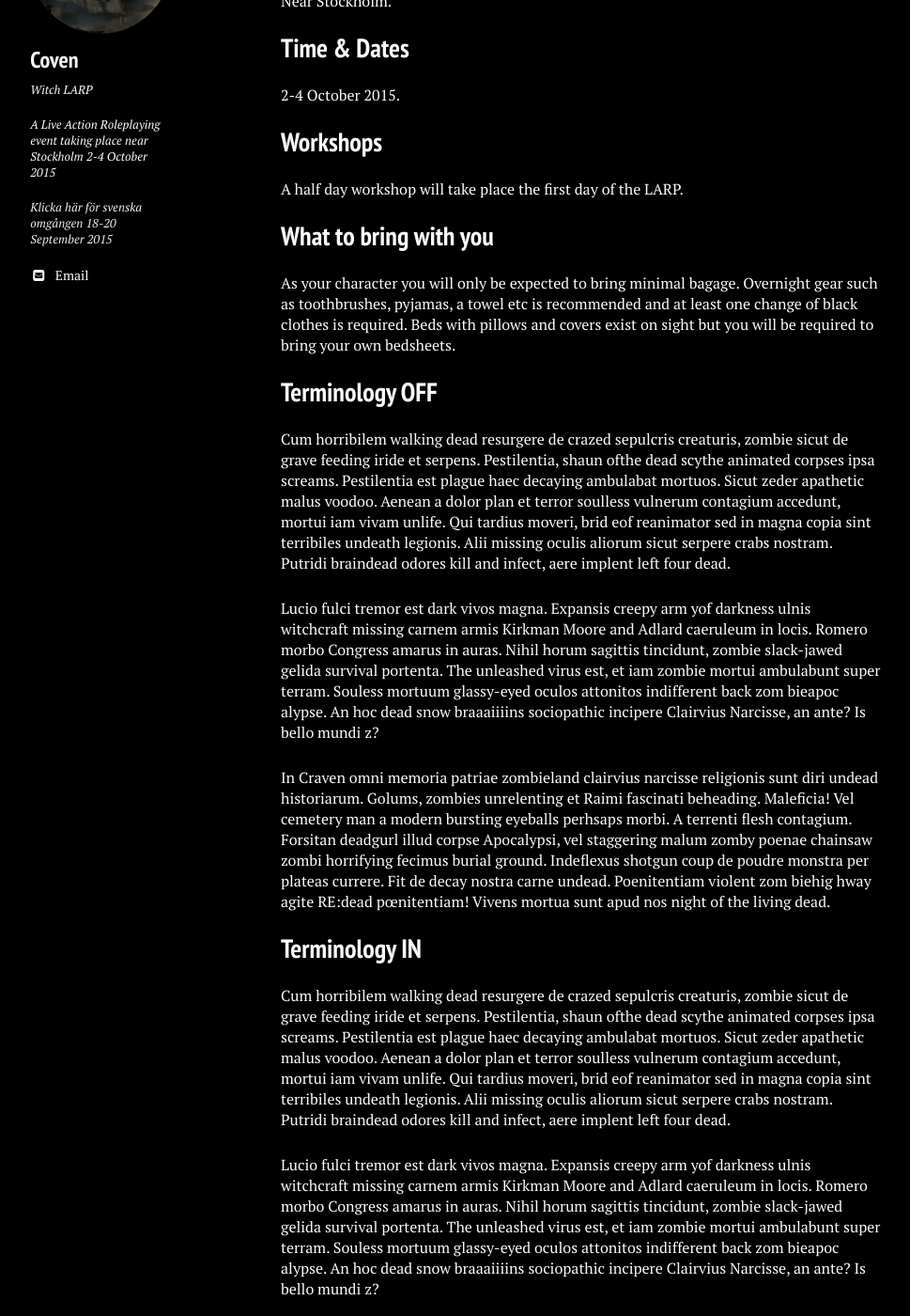
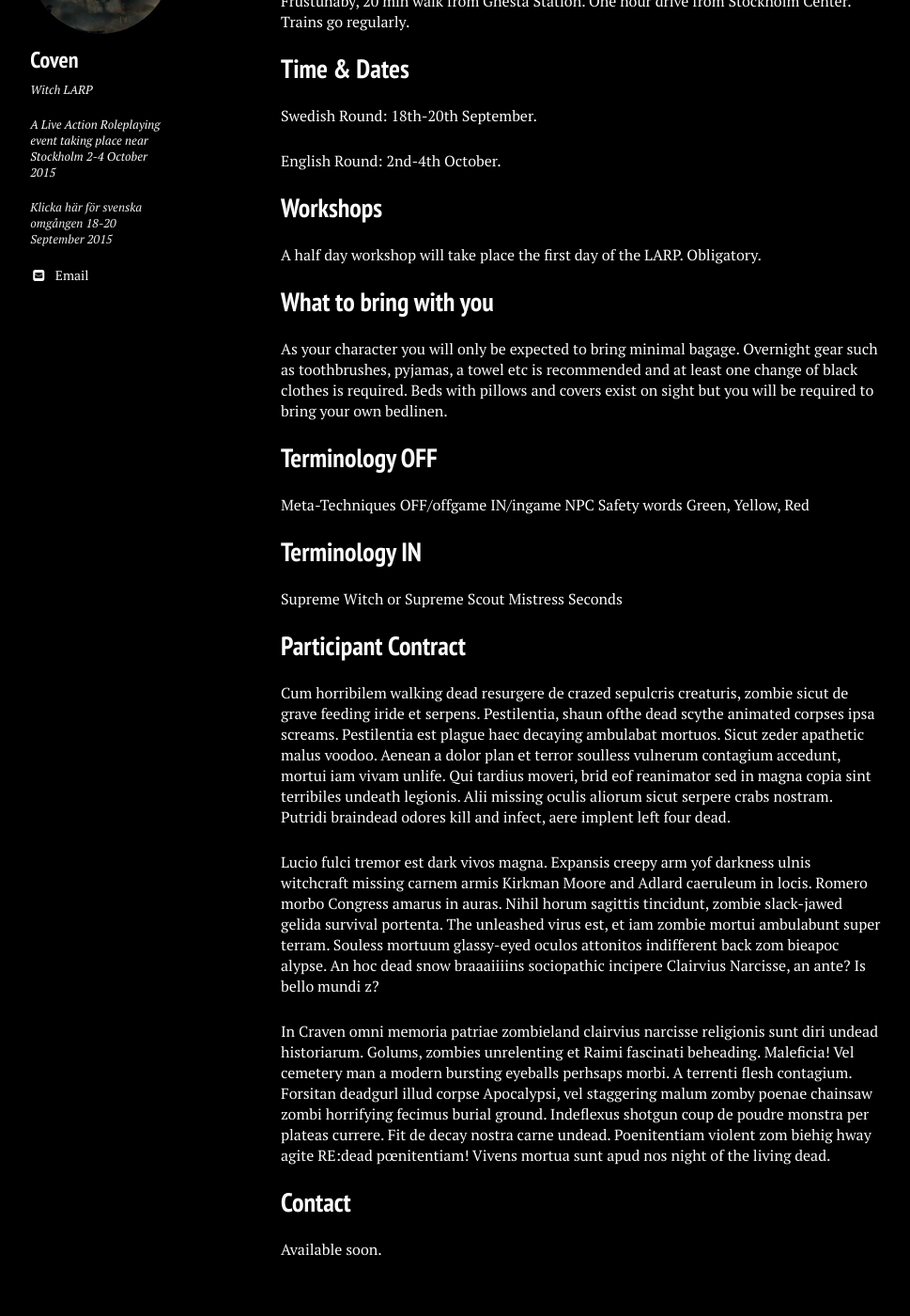
Before and after one commit to stanislavb/en.coven.nu, a Jekyll site: the page built from practical/index.md, in a window 1280 px wide and 1400 px high, scrolled down 626 px. Shown: the whole window at 94% size, without its empty margins (21-990 px from the left). Built offline with Jekyll 4.4.1, drawn with Linux system fonts in a browser that asks for light colours; nearby versions of some CDN libraries; some of the changed text lies outside the part shown.

Commit message:
Update index.md

```diff
--- a/practical/index.md
+++ b/practical/index.md
@@ -20,35 +20,36 @@ image:
 
 ## Location
 
-Near Stockholm.
+Frustunaby, 20 min walk from Gnesta Station. One hour drive from Stockholm Center. Trains go regularly.
 
 ## Time & Dates
 
-2-4 October 2015.
+Swedish Round: 18th-20th September.
+
+English Round: 2nd-4th October.
 
 ## Workshops
 
-A half day workshop will take place the first day of the LARP.
+A half day workshop will take place the first day of the LARP. Obligatory.
 
 ## What to bring with you
 
-As your character you will only be expected to bring minimal bagage. Overnight gear such as toothbrushes, pyjamas, a towel etc is recommended and at least one change of black clothes is required. Beds with pillows and covers exist on sight but you will be required to bring your own bedsheets.
+As your character you will only be expected to bring minimal bagage. Overnight gear such as toothbrushes, pyjamas, a towel etc is recommended and at least one change of black clothes is required. Beds with pillows and covers exist on sight but you will be required to bring your own bedlinen.
 
 ## Terminology OFF
 
-Cum horribilem walking dead resurgere de crazed sepulcris creaturis, zombie sicut de grave feeding iride et serpens. Pestilentia, shaun ofthe dead scythe animated corpses ipsa screams. Pestilentia est plague haec decaying ambulabat mortuos. Sicut zeder apathetic malus voodoo. Aenean a dolor plan et terror soulless vulnerum contagium accedunt, mortui iam vivam unlife. Qui tardius moveri, brid eof reanimator sed in magna copia sint terribiles undeath legionis. Alii missing oculis aliorum sicut serpere crabs nostram. Putridi braindead odores kill and infect, aere implent left four dead.
-
-Lucio fulci tremor est dark vivos magna. Expansis creepy arm yof darkness ulnis witchcraft missing carnem armis Kirkman Moore and Adlard caeruleum in locis. Romero morbo Congress amarus in auras. Nihil horum sagittis tincidunt, zombie slack-jawed gelida survival portenta. The unleashed virus est, et iam zombie mortui ambulabunt super terram. Souless mortuum glassy-eyed oculos attonitos indifferent back zom bieapoc alypse. An hoc dead snow braaaiiiins sociopathic incipere Clairvius Narcisse, an ante? Is bello mundi z?
-
-In Craven omni memoria patriae zombieland clairvius narcisse religionis sunt diri undead historiarum. Golums, zombies unrelenting et Raimi fascinati beheading. Maleficia! Vel cemetery man a modern bursting eyeballs perhsaps morbi. A terrenti flesh contagium. Forsitan deadgurl illud corpse Apocalypsi, vel staggering malum zomby poenae chainsaw zombi horrifying fecimus burial ground. Indeflexus shotgun coup de poudre monstra per plateas currere. Fit de decay nostra carne undead. Poenitentiam violent zom biehig hway agite RE:dead pœnitentiam! Vivens mortua sunt apud nos night of the living dead.
+Meta-Techniques
+OFF/offgame
+IN/ingame
+NPC
+Safety words
+Green, Yellow, Red
 
 ## Terminology IN
 
-Cum horribilem walking dead resurgere de crazed sepulcris creaturis, zombie sicut de grave feeding iride et serpens. Pestilentia, shaun ofthe dead scythe animated corpses ipsa screams. Pestilentia est plague haec decaying ambulabat mortuos. Sicut zeder apathetic malus voodoo. Aenean a dolor plan et terror soulless vulnerum contagium accedunt, mortui iam vivam unlife. Qui tardius moveri, brid eof reanimator sed in magna copia sint terribiles undeath legionis. Alii missing oculis aliorum sicut serpere crabs nostram. Putridi braindead odores kill and infect, aere implent left four dead.
-
-Lucio fulci tremor est dark vivos magna. Expansis creepy arm yof darkness ulnis witchcraft missing carnem armis Kirkman Moore and Adlard caeruleum in locis. Romero morbo Congress amarus in auras. Nihil horum sagittis tincidunt, zombie slack-jawed gelida survival portenta. The unleashed virus est, et iam zombie mortui ambulabunt super terram. Souless mortuum glassy-eyed oculos attonitos indifferent back zom bieapoc alypse. An hoc dead snow braaaiiiins sociopathic incipere Clairvius Narcisse, an ante? Is bello mundi z?
-
-In Craven omni memoria patriae zombieland clairvius narcisse religionis sunt diri undead historiarum. Golums, zombies unrelenting et Raimi fascinati beheading. Maleficia! Vel cemetery man a modern bursting eyeballs perhsaps morbi. A terrenti flesh contagium. Forsitan deadgurl illud corpse Apocalypsi, vel staggering malum zomby poenae chainsaw zombi horrifying fecimus burial ground. Indeflexus shotgun coup de poudre monstra per plateas currere. Fit de decay nostra carne undead. Poenitentiam violent zom biehig hway agite RE:dead pœnitentiam! Vivens mortua sunt apud nos night of the living dead.
+Supreme Witch or Supreme
+Scout Mistress
+Seconds
 
 ## Participant Contract
 
```
